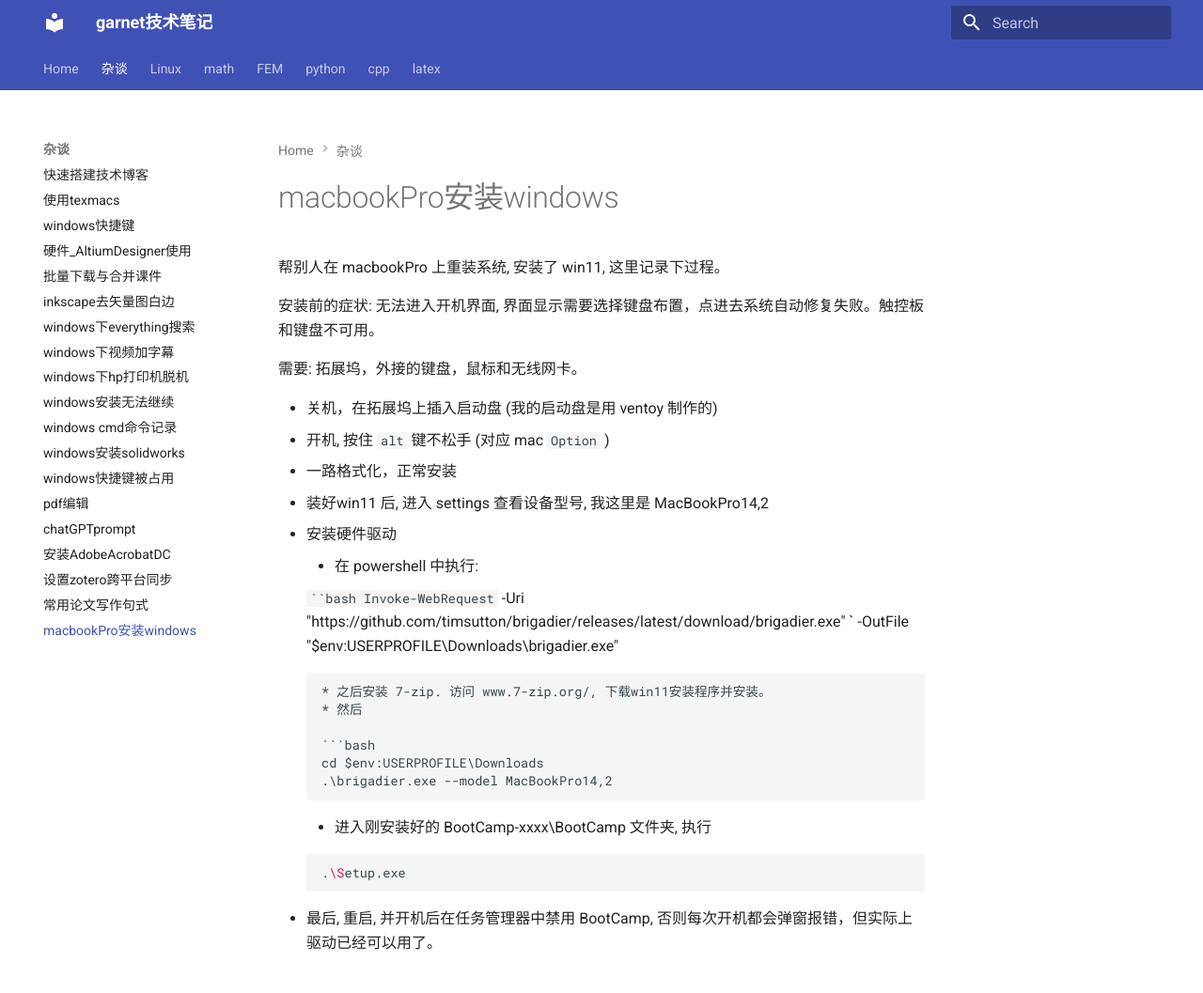
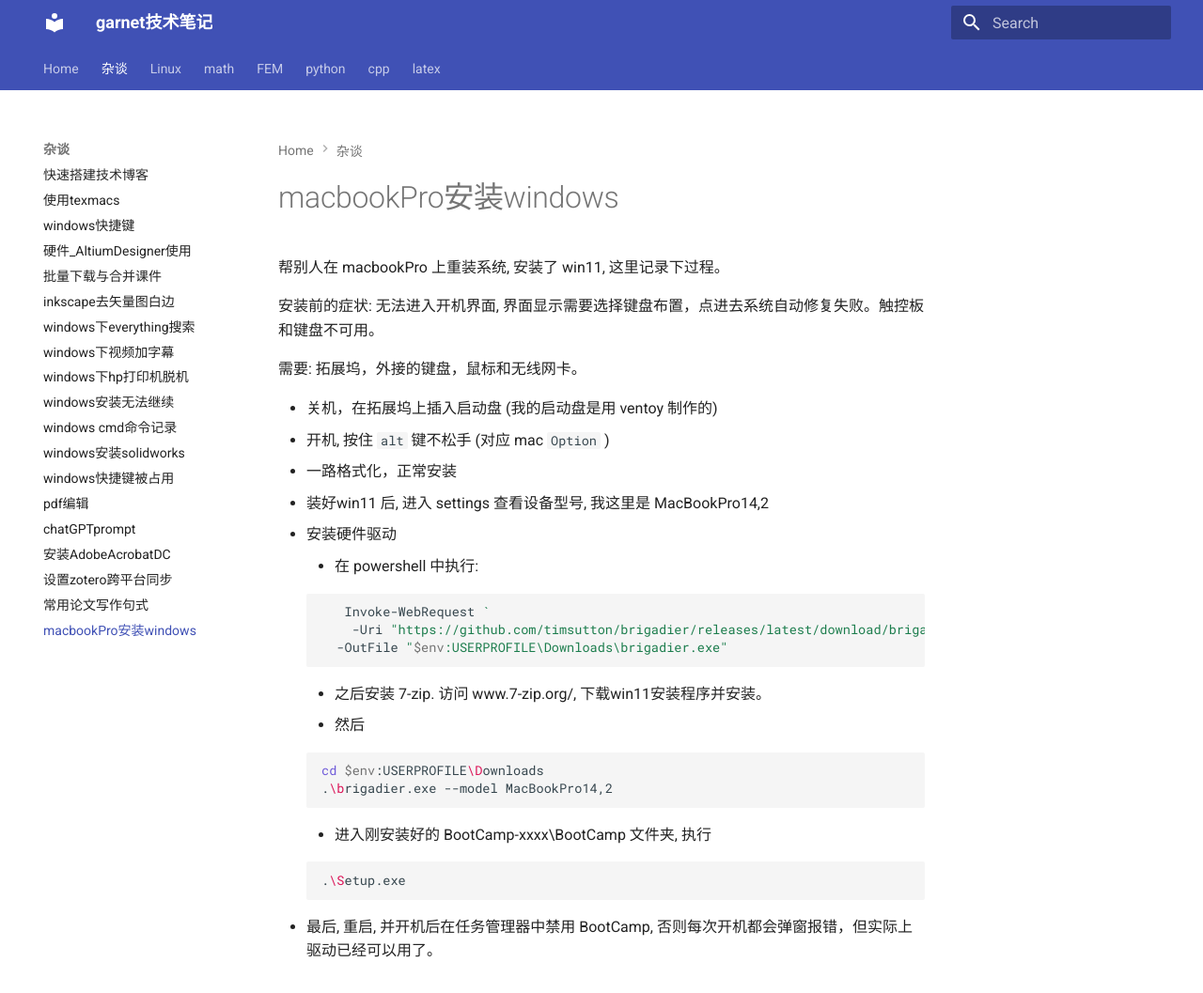
Before and after one commit to ymma98/technotes, an MkDocs documentation site: the page built from docs/杂谈/macbookPro安装windows.md, in a window 1280 px wide and 1057 px high. Shown: the whole window at 94% size. Built offline with MkDocs 1.6.1 and Material for MkDocs 9.7.7, drawn with Linux system fonts in a browser that asks for light colours; part of the change alters nothing that is shown.

````diff
--- a/docs/杂谈/macbookPro安装windows.md
+++ b/docs/杂谈/macbookPro安装windows.md
@@ -16,9 +16,9 @@
 	* 在 powershell 中执行:
 
 	```bash
-	Invoke-WebRequest `
-  -Uri "https://github.com/timsutton/brigadier/releases/latest/download/brigadier.exe" `
-  -OutFile "$env:USERPROFILE\Downloads\brigadier.exe"
+	   Invoke-WebRequest `
+        -Uri "https://github.com/timsutton/brigadier/releases/latest/download/brigadier.exe" `
+      -OutFile "$env:USERPROFILE\Downloads\brigadier.exe"
 	```
 
 	* 之后安装 7-zip. 访问 www.7-zip.org/, 下载win11安装程序并安装。
@@ -39,5 +39,6 @@
 
 
 <!--stackedit_data:
-eyJoaXN0b3J5IjpbLTExNTUxOTAzNzIsLTY2NDcyMjA0Nl19
+eyJoaXN0b3J5IjpbMTAwNTE1OTc5MiwtMTE1NTE5MDM3MiwtNj
+Y0NzIyMDQ2XX0=
 -->
````
